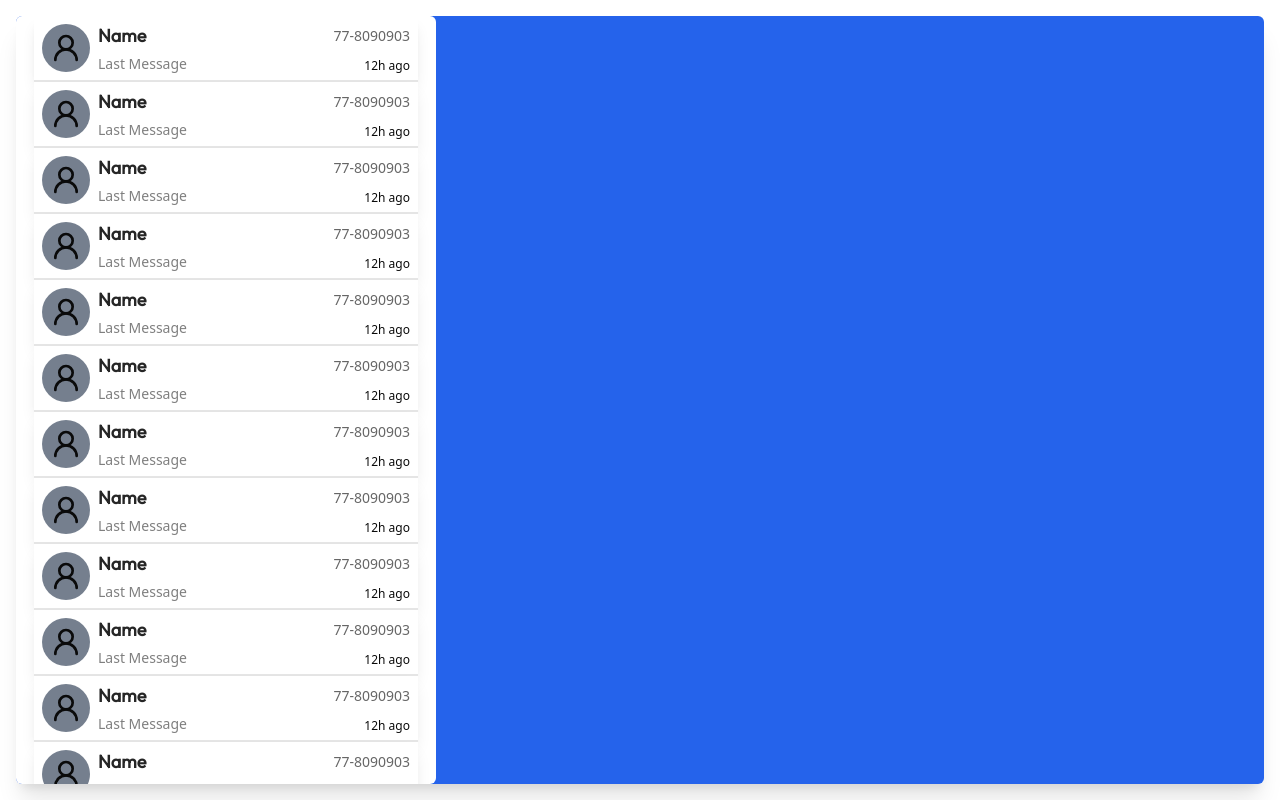
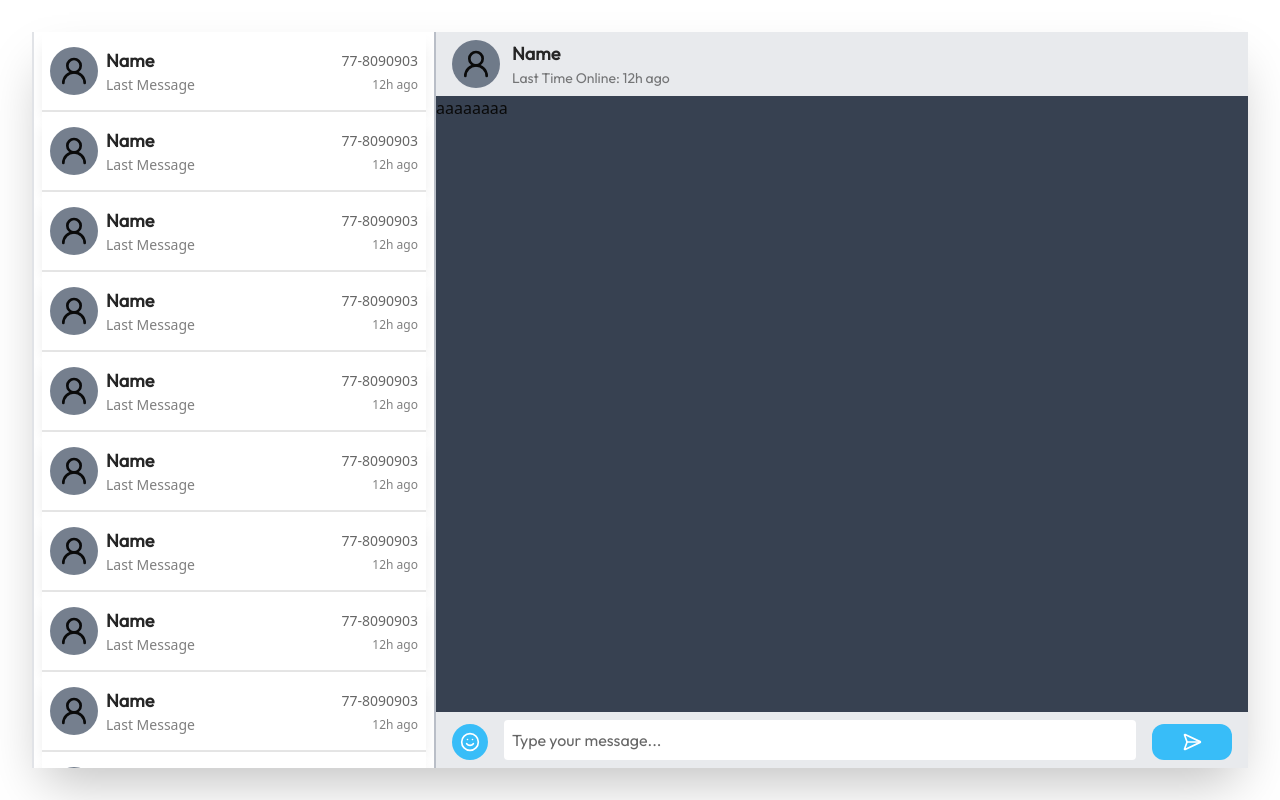
Before and after one commit to RenanTheFato/RealTimeChat, a React (Vite) app in the folder client/: page / in a window 1280 px wide. Built offline with nearby package versions, Linux system fonts and the light colour scheme.

Commit message:
start creation of the message chat

```diff
--- a/client/src/App.tsx
+++ b/client/src/App.tsx
@@ -1,10 +1,12 @@
+import { ChatContainer } from "./components/chat/ChatContainer";
 import { MessagesMenu } from "./components/MessagesMenu";
 
 export default function App() {
   return (
-    <main className="w-full h-screen flex flex-row p-4">
-      <div className="w-full h-full flex flex-col rounded-md shadow-xl bg-blue-600">
+    <main className="w-full h-screen flex flex-row p-8">
+      <div className="w-full h-full flex flex-row shadow-2xl bg-gray-300">
         <MessagesMenu />
+        <ChatContainer />
       </div>
     </main>
   )
--- a/client/src/components/MessagesMenu.tsx
+++ b/client/src/components/MessagesMenu.tsx
@@ -1,8 +1,11 @@
+import { MessageSquarePlus } from "lucide-react";
 import { UserCard } from "./UserCard";
 
-export function MessagesMenu(){
-  return(
-    <div className="w-[420px] h-full flex flex-col items-center bg-white rounded-md overflow-y-auto scroll-bar">
+export function MessagesMenu() {
+  return (
+    <div className="w-[420px] h-full flex flex-col items-center bg-white border-r-2 border-gray-400/70 select-none">
+
+      <div className="flex-1 overflow-y-auto overflow-x-hidden scroll-bar border-l-2 border-gray-400/30">
         <UserCard />
         <UserCard />
         <UserCard />
@@ -14,11 +17,15 @@ export function MessagesMenu(){
         <UserCard />
         <UserCard />
         <UserCard />
-      <UserCard />
-      <UserCard />
-      <UserCard />
-      <UserCard />
-      <UserCard />
+
+        <div className="w-full flex flex-row items-center justify-center p-4">
+          <button className="w-full flex flex-row justify-center space-x-2 p-2 bg-sky-400 rounded-md shadow-md transition-all duration-500 hover:scale-105">
+            <MessageSquarePlus className="w-6 h-6 stroke-white" />
+            <span className="text-white text-base font-outfit font-semibold">Start New Chat</span>
+          </button>
+        </div>
+      </div>
+
     </div>
   )
 }
--- a/client/src/components/UserCard.tsx
+++ b/client/src/components/UserCard.tsx
@@ -2,25 +2,22 @@ import { User2 } from "lucide-react"
 
 export function UserCard() {
   return (
-    <div className="w-96 h-20 bg-white flex flex-row items-center border-b-2 shadow-lg transition-all duration-100 ease-in first:rounded-tl-md first:rounded-tr-md last:border-b-0 last:rounded-bl-md last:rounded-br-md hover:cursor-pointer hover:scale-105">
-
-      <div className="flex items-center justify-center m-2">
-        <div className="flex items-center bg-slate-600/75 p-2 rounded-full">
-          <User2 className="w-8 h-8" />
+    <div className="mx-2">
+      <div className="w-96 h-20 bg-white flex flex-row items-center border-b-2 shadow-lg transition-all duration-100 ease-in select-none hover:cursor-pointer hover:scale-105">
+        <div className="flex items-center m-2">
+          <div className="w-12 h-12 flex items-center justify-center bg-slate-600/75 rounded-full">
+            <User2 className="w-8 h-8" />
+          </div>
         </div>
-      </div>
-
-      <div className="w-full flex flex-col space-y-1">
-        <div className="flex flex-row items-center">
+        <div className="w-full flex flex-col justify-between py-2">
           <div className="w-full flex flex-row justify-between items-center">
             <span className="text-lg font-outfit font-semibold text-neutral-800">Name</span>
             <span className="text-sm text-black/60 px-2">77-8090903</span>
           </div>
-        </div>
-
-        <div className="flex flex-row items-end h-full">
-          <span className="text-sm text-black/50">Last Message</span>
-          <span className="text-xs ml-auto px-2">12h ago</span>
+          <div className="w-full flex flex-row justify-between items-center">
+            <span className="text-sm text-black/50">Last Message</span>
+            <span className="text-xs text-black/50 px-2">12h ago</span>
+          </div>
         </div>
       </div>
     </div>
--- /dev/null
+++ b/client/src/components/chat/ChatContainer.tsx
@@ -0,0 +1,13 @@
+import { ChatFooter } from "./ChatFooter";
+import { ChatHeader } from "./ChatHeader";
+import { ChatMain } from "./ChatMain";
+
+export function ChatContainer(){
+  return(
+    <main className="w-full h-full flex flex-col bg-white select-none">
+      <ChatHeader />
+      <ChatMain />
+      <ChatFooter />
+    </main>
+  )
+}
--- /dev/null
+++ b/client/src/components/chat/ChatFooter.tsx
@@ -0,0 +1,26 @@
+import { SendHorizonal, Smile } from "lucide-react";
+
+export function ChatFooter(){
+  return(
+    <footer className="w-full min-h-14 flex flex-row items-end bg-gray-300/50 px-4 py-2 space-x-4">
+      <button className="bg-sky-400 p-2 rounded-full shrink-0">
+        <Smile className="stroke-white w-5 h-5"/>
+      </button>
+
+      <textarea
+        className="w-full max-h-32 p-2 outline-none border-none font-outfit rounded-sm text-black/75 placeholder:text-black/60 resize-none overflow-y-scroll scroll-bar"
+        placeholder="Type your message..."
+        rows={1}
+        onInput={(e) => {
+          const target = e.target as HTMLTextAreaElement
+          target.style.height = 'auto';
+          target.style.height = target.scrollHeight + 'px';
+        }}
+      />
+
+      <button className="w-20 flex items-center justify-center bg-sky-400 p-2 rounded-xl shrink-0">
+        <SendHorizonal className="stroke-white w-5 h-5"/>
+      </button>
+    </footer>
+  )
+}
--- /dev/null
+++ b/client/src/components/chat/ChatHeader.tsx
@@ -0,0 +1,20 @@
+import { User2 } from "lucide-react";
+
+export function ChatHeader() {
+  return (
+    <header className="w-full h-16 flex flex-row bg-gray-300/50 px-2 space-x-1">
+
+      <div className="flex items-center m-2">
+        <div className="w-12 h-12 flex items-center justify-center bg-slate-600/75 rounded-full">
+          <User2 className="w-8 h-8" />
+        </div>
+      </div>
+
+      <div className="flex flex-col justify-between py-2">
+        <span className="text-lg font-outfit font-semibold text-neutral-800">Name</span>
+        <span className="font-outfit text-sm text-black/50">Last Time Online: 12h ago</span>
+      </div>
+
+    </header>
+  )
+}
--- /dev/null
+++ b/client/src/components/chat/ChatMain.tsx
@@ -0,0 +1,7 @@
+export function ChatMain(){
+  return(
+    <main className="flex-1 overflow-y-auto bg-gray-700">
+      aaaaaaaa
+    </main>
+  )
+}
--- a/client/src/index.css
+++ b/client/src/index.css
@@ -74,15 +74,13 @@
 }
 
 .scroll-bar::-webkit-scrollbar{
-  width: 10px;
+  width: 5px;
 }
 
 .scroll-bar::-webkit-scrollbar-track{
   background-color: #ffffff96;
-  border-radius: 999px;
 }
 
 .scroll-bar::-webkit-scrollbar-thumb{
   background-color: #8d8d8d;
-  border-radius: 999px;
 }
```
Lines whose indentation alone changed are shown as unchanged.
